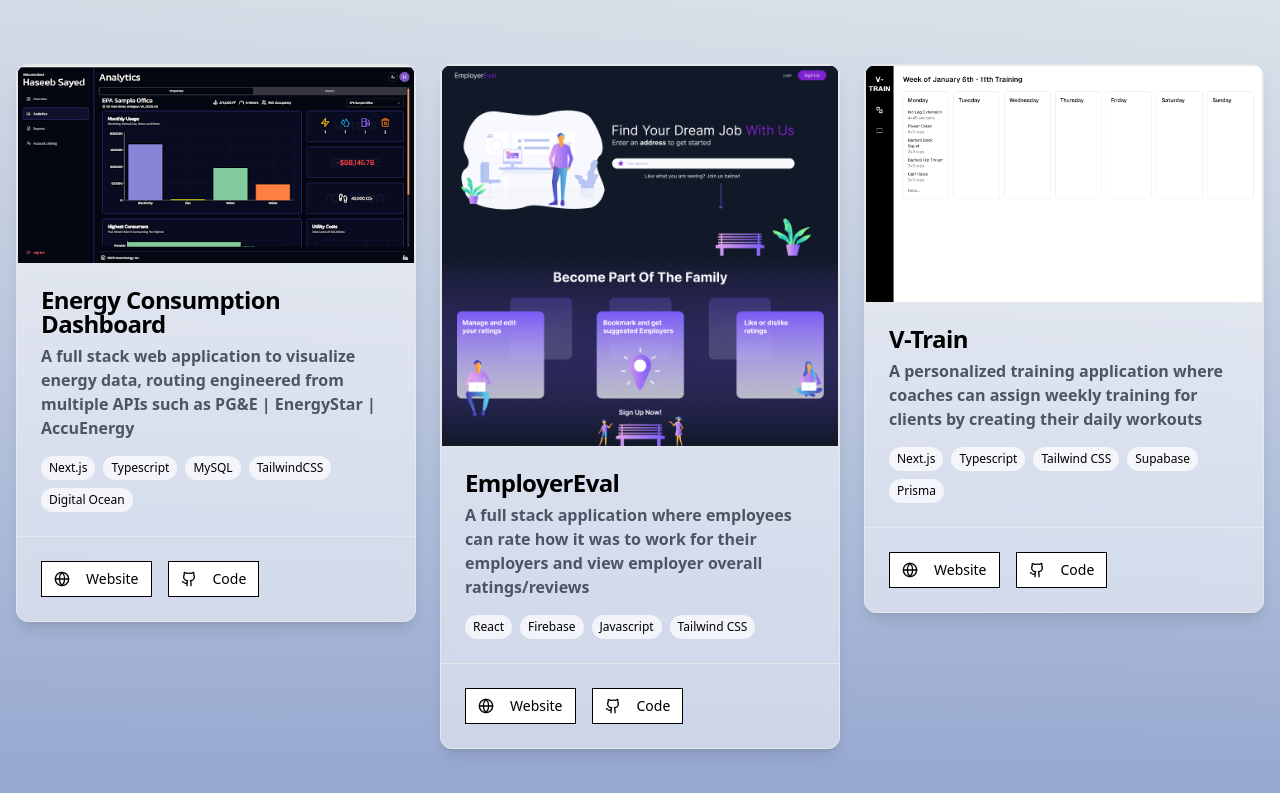
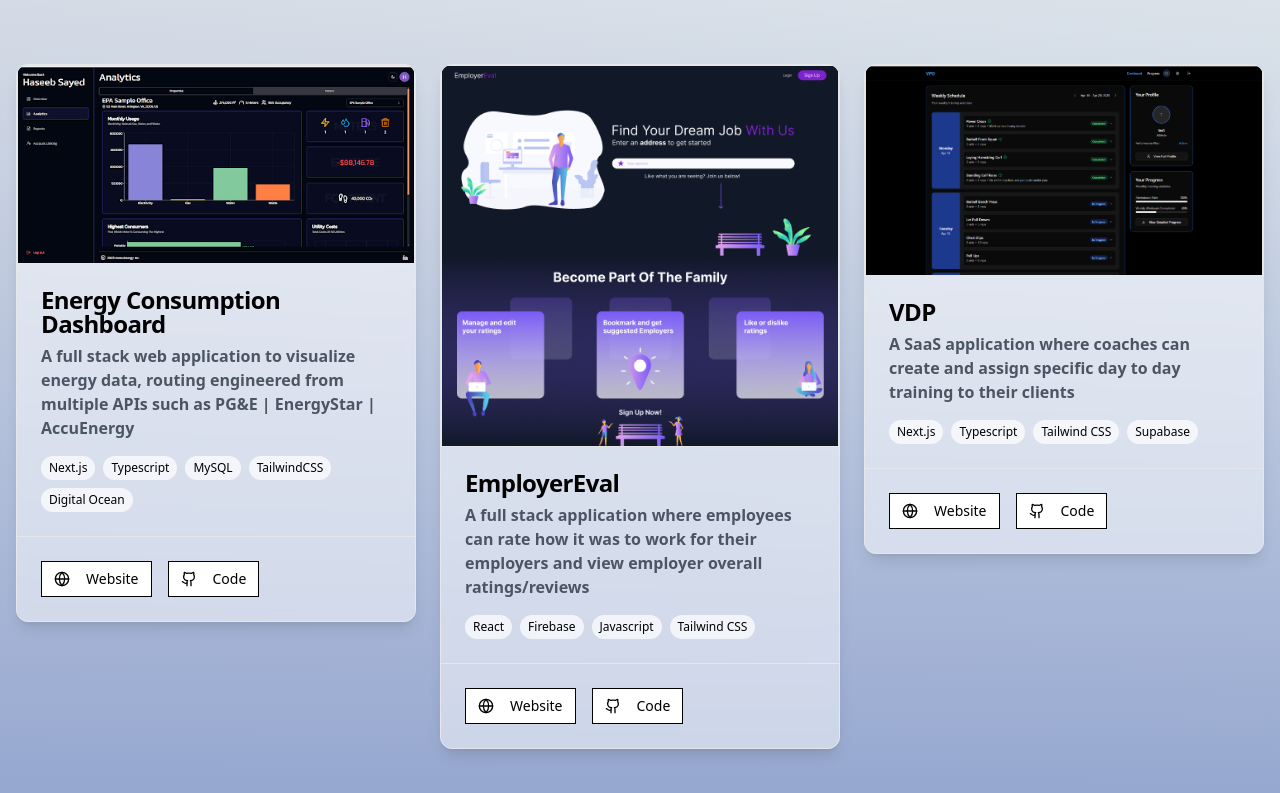
Before and after one commit to Ohhaseeb/personal-portfolio, a Next.js app: page / in a window 1280 px wide. Shown: the part 2522-3315 px from the top of the page. Built offline with nearby package versions, Linux system fonts and the light colour scheme.

Commit message:
updated vdp project area

```diff
--- a/components/projects-section.tsx
+++ b/components/projects-section.tsx
@@ -8,6 +8,7 @@
 import Analytics from '@/public/images/Analytics.png'
 import employerEval from '@/public/images/employerEval.png'
 import Vtrain from '@/public/images/VTrain.png'
+import VDP from '@/public/images/VDP.png'
 
 import Image from 'next/image';
 
@@ -29,10 +30,12 @@
     githubUrl: "https://github.com/Ohhaseeb/employer_eval"
   },
   {
-    title: "V-Train",
-    description: "A personalized training application where coaches can assign weekly training for clients by creating their daily workouts",
-    image: Vtrain,
-    tags: ["Next.js", "Typescript", "Tailwind CSS", "Supabase", "Prisma"],
+    title: "VDP",
+    description: "A SaaS application where coaches can create and assign specific day to day training to their clients",
+    image: VDP,
+    tags: ["Next.js", "Typescript", "Tailwind CSS", "Supabase"],
+    liveUrl: "https://vertical-performance-development.vercel.app/",
+    githubUrl: "https://github.com/Ohhaseeb/vertical-performance-development"
 
   }
 ]
```
Also changed, not shown: public/images/VDP.png (added), public/images/VTrain.png (deleted).
